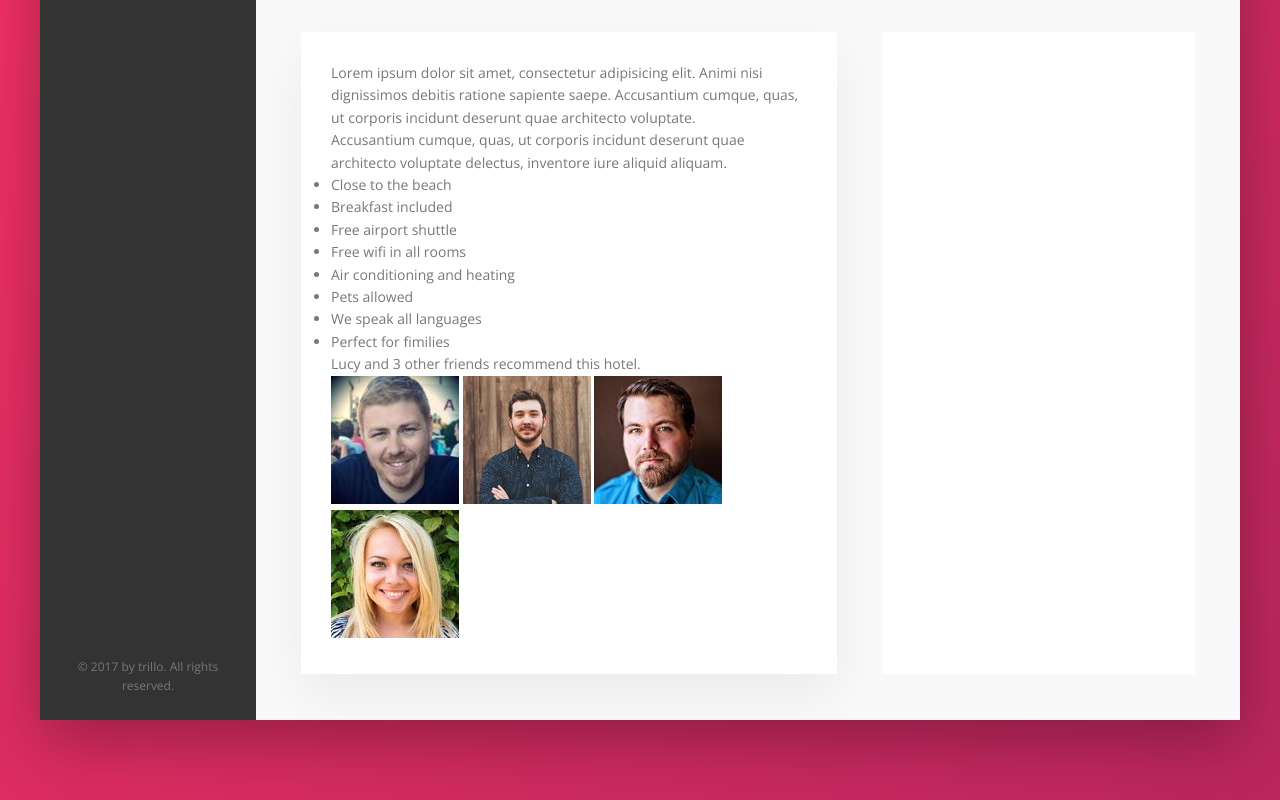
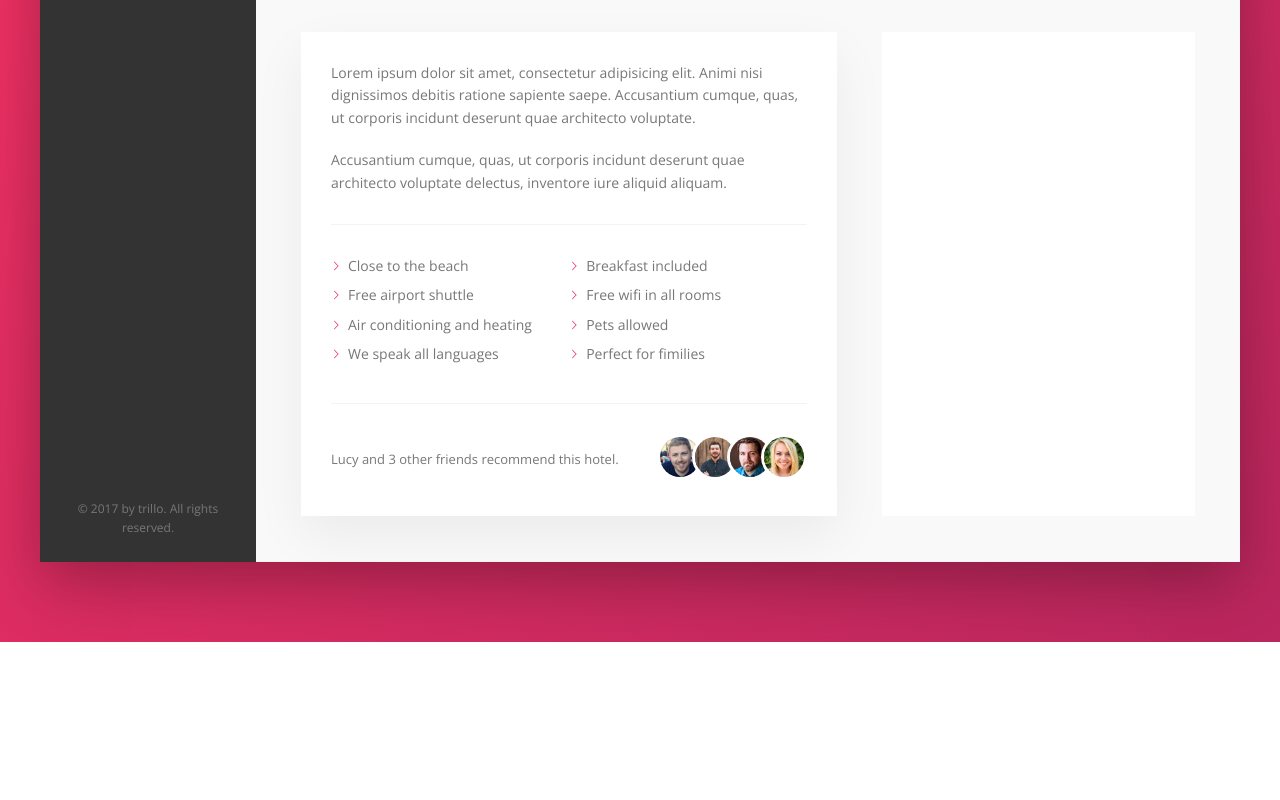
Before and after one commit to marcin-bojar/Trillo, a website: page index.html in a window 1280 px wide. Shown: the part 615-1415 px from the top of the page. After the commit the page ends 1257 px from the top, so only its background shows below. Drawn offline with nearby package versions, Linux system fonts and the light colour scheme.

Commit message:
Hotel details p2

```diff
--- a/sass/_components.scss
+++ b/sass/_components.scss
@@ -308,3 +308,70 @@
         box-shadow: none;
     }
 }
+
+
+
+//////////////////////////////////////////////////
+/// PARAGRAPH
+.paragraph {
+    &:not(:last-of-type) { margin-bottom: 2rem; }
+}
+
+
+
+//////////////////////////////////////////////////
+/// LIST
+.list {
+    display: flex;
+    flex-wrap: wrap;
+    list-style: none;
+    margin: 3rem 0;
+    padding: 3rem 0;
+    border-top: var(--line);
+    border-bottom: var(--line);;
+
+    &__item {
+        flex: 0 0 50%;
+        margin-bottom: .7rem;
+    }
+
+    &__item::before {
+        content: "";
+        display: inline-block;
+        height: 1rem;
+        width: 1rem;
+        background-color: var(--color-primary);
+        -webkit-mask-image: url(../img/chevron-thin-right.svg);
+        -webkit-mask-size: cover;
+        mask-image: url(../img/chevron-thin-right.svg);
+        mask-size: cover;
+        margin-right: .7rem;
+    }
+}
+
+
+
+
+//////////////////////////////////////////////////
+/// RECOMMEND
+.recommend {
+    display: flex;
+    align-items: center;
+
+    &__count {
+        font-size: 1.3rem;
+        color: var(--color-grey-dark-2);
+        margin-right: auto;
+    }
+
+    &__photo {
+
+        box-sizing: content-box;
+        height: 4rem;
+        width: 4rem;
+        border-radius: 50%;
+        border: 3px solid #fff;
+
+        &:not(:last-child) { margin-right: -1.5rem;}
+    }
+}
```
Also changed, not shown: css/style.css.
